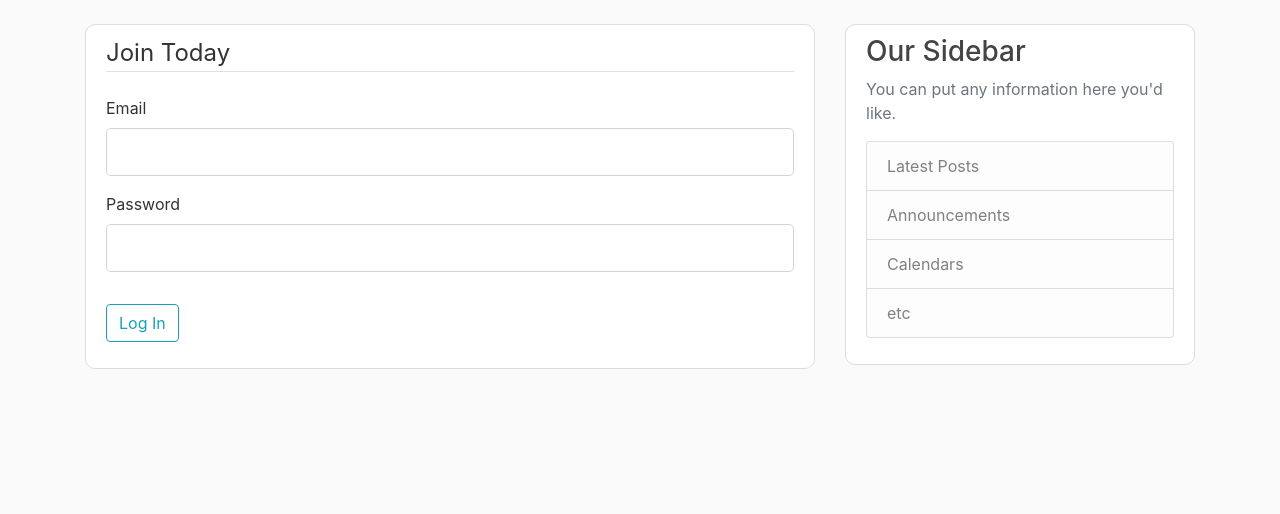
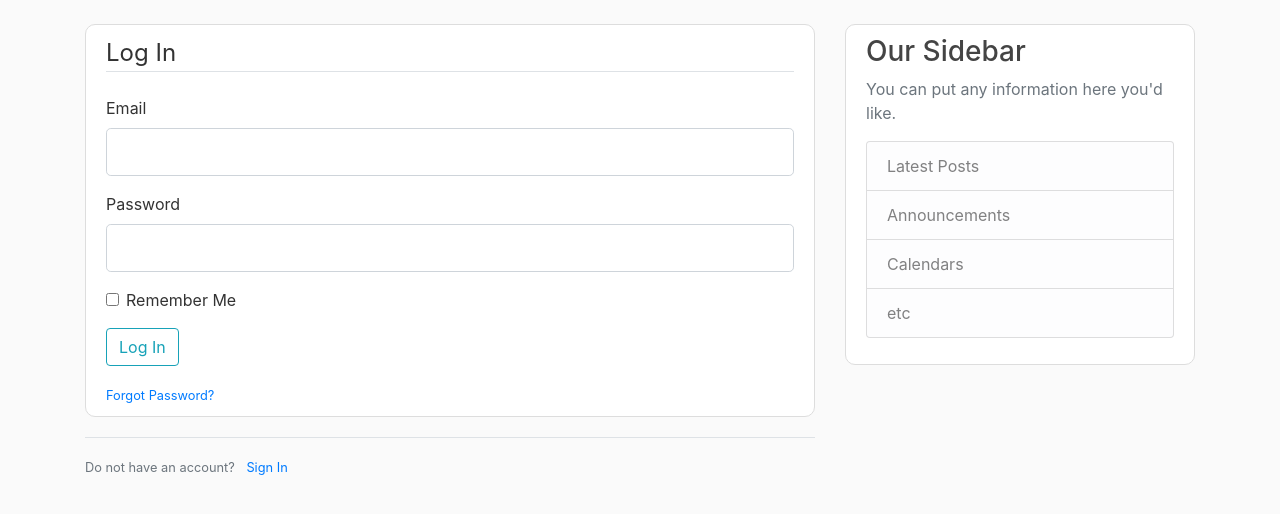
Before and after one commit to nurdinaffandidev/Blog_Flask, a Flask app: page /login in a window 1280 px wide. Shown: the part 56-570 px from the top of the page. Run offline with Flask 3, Linux system fonts and the light colour scheme; some libraries are stand-ins or nearby versions.

Commit message:
feat[forms-login]: create error feedback on invalid field input, add remember check box, forgot password and no account link

```diff
--- a/templates/login.html
+++ b/templates/login.html
@@ -4,19 +4,52 @@
         <form method="POST" action="">
             {{ form.hidden_tag() }}  <!-- adds csrf token -->
             <fieldset class="form-group">
-                <legend class="border-bottom mb-4">Join Today</legend>
+                <legend class="border-bottom mb-4">Log In</legend>
                 <div class="form-group">
                     {{ form.email.label(class="form-control-label") }}
-                    {{ form.email(class="form-control form-control-lg") }}
+                    <!-- handling error and feedback on invalid field input -->
+                    {% if form.email.errors %}
+                      {{ form.email(class="form-control form-control-lg is-invalid") }}
+                      <div class="invalid-feedback">
+                          {% for error in form.email.errors %}
+                            <span>{{ error }}</span>
+                          {% endfor %}
+                      </div>
+                    {% else %}
+                      {{ form.email(class="form-control form-control-lg") }}
+                    {% endif %}
                 </div>
                 <div class="form-group">
                     {{ form.password.label(class="form-control-label") }}
-                    {{ form.password(class="form-control form-control-lg") }}
+                    <!-- handling error and feedback on invalid field input -->
+                    {% if form.password.errors %}
+                      {{ form.password(class="form-control form-control-lg is-invalid") }}
+                      <div class="invalid-feedback">
+                          {% for error in form.password.errors %}
+                            <span>{{ error }}</span>
+                          {% endfor %}
+                      </div>
+                    {% else %}
+                      {{ form.password(class="form-control form-control-lg") }}
+                    {% endif %}
+                </div>
+                <div class="form-check">
+                    {{ form.remember(class="form-check-input") }}
+                    {{ form.remember.label(class="form-check-label") }}
                 </div>
             </fieldset>
             <div class="form-group">
                 {{ form.submit(class="btn btn-outline-info") }}
             </div>
+            <small class="text-muted">
+                <a href="#">Forgot Password?</a>
+            </small>
         </form>
     </div>
+    <div class="border-top pt-3">
+        <small class="text-muted">
+            Do not have an account?
+            <a class="ml-2" href="{{ url_for('register') }}">Sign In</a> <!-- note: in url_for, 'register' is name of function not name of route -->
+        </small>
+    </div>
 {% endblock content %}
```
